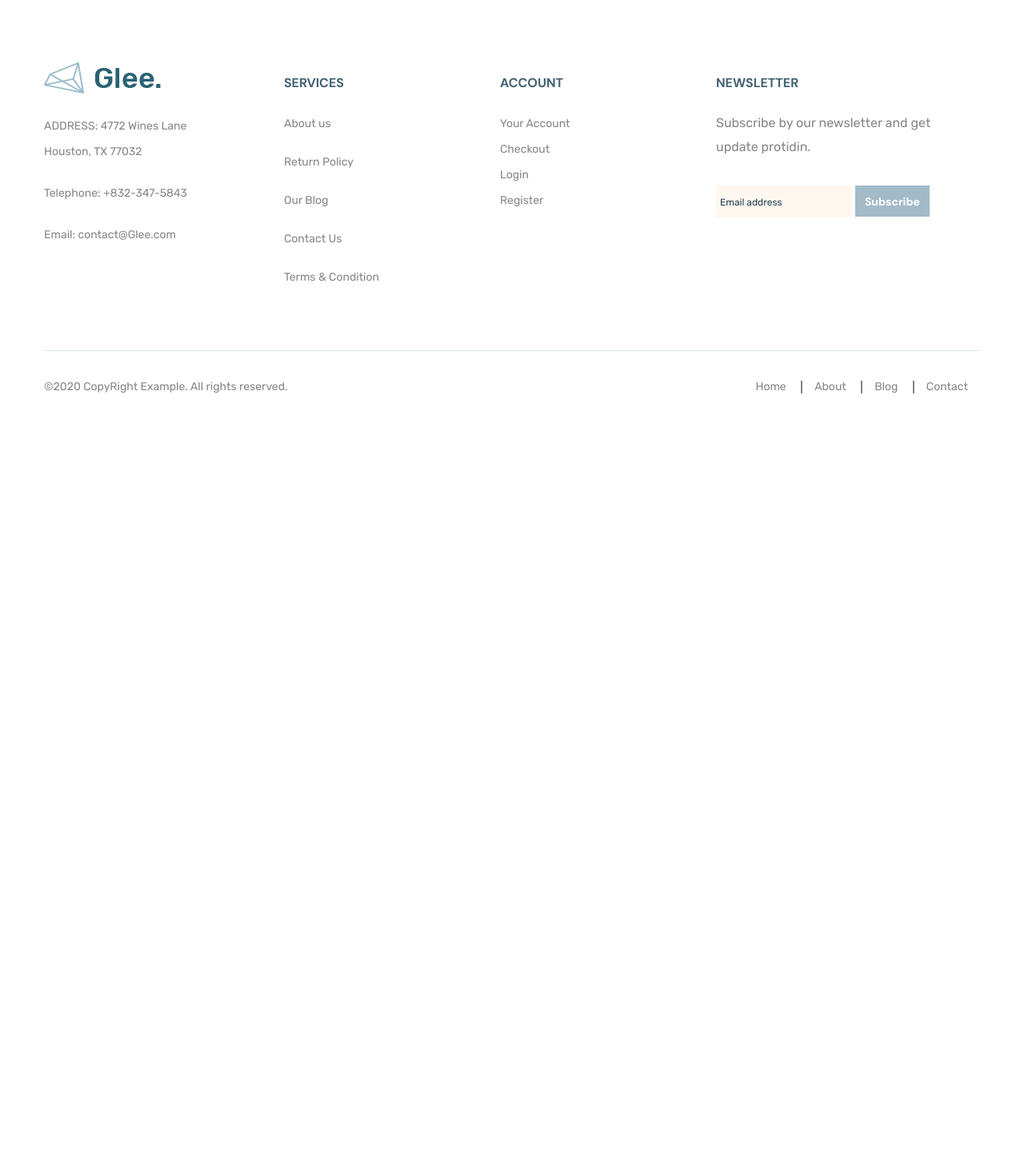
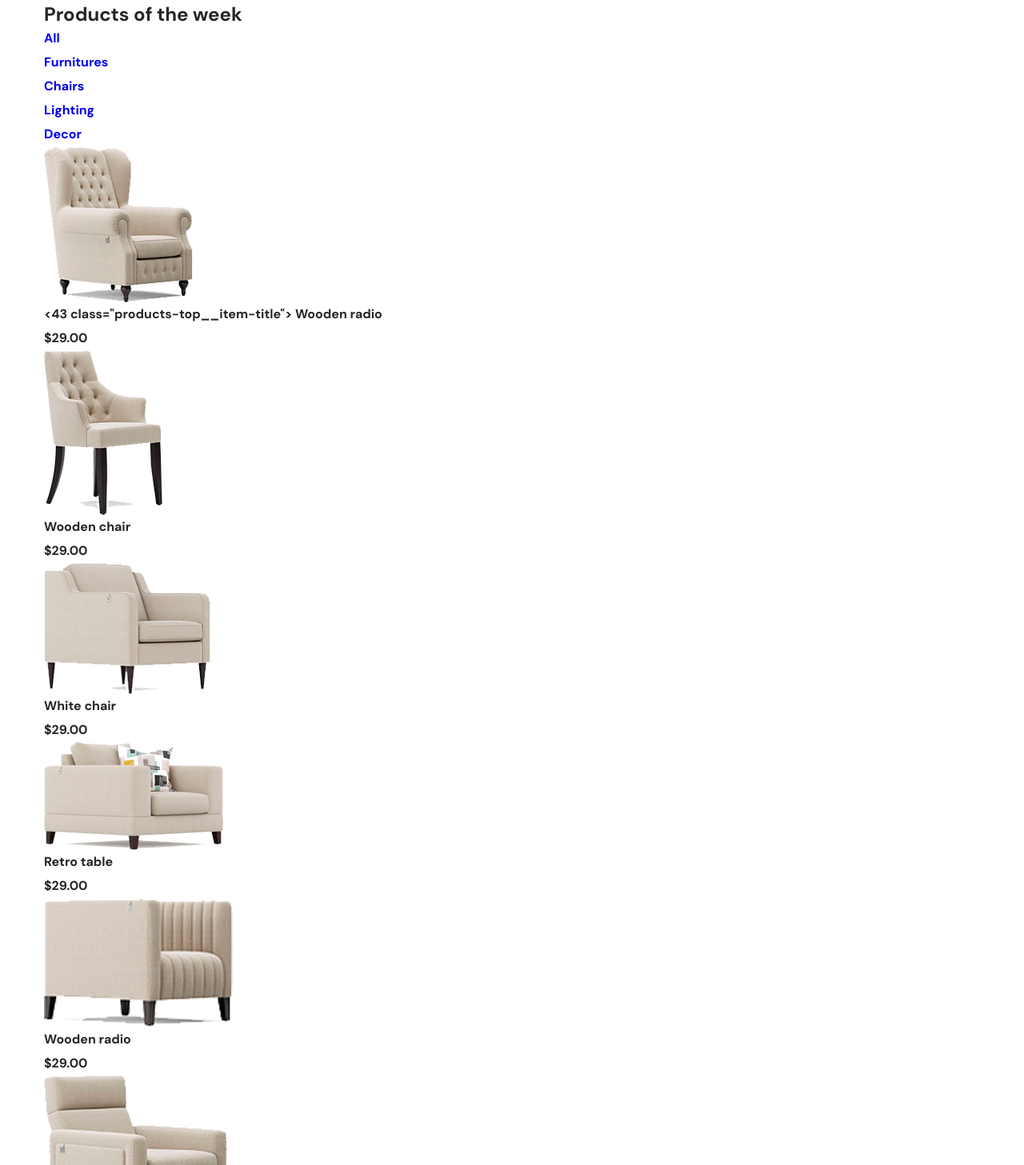
Before and after one commit to AshotaArutunyan/glee, a website: page app/index.html in a window 1280 px wide. Shown: the part 1343-2800 px from the top of the page at 80% size. Before the commit the page ends 1872 px from the top, so only its background shows below. Drawn offline with nearby package versions, Linux system fonts and the light colour scheme; files that its build step writes are made by us from their sources.

Commit message:
added html code products block

```diff
--- a/app/index.html
+++ b/app/index.html
@@ -143,6 +143,141 @@
         </div>
       </div>
     </section>
+    <sevtion class="products">
+      <div class="container-small">
+        <div class="products-top">
+          <h2 class="products-top__title">
+            Products of the week
+          </h2>
+          <ul class="products-top__list">
+            <li class="products-top__list-item">
+              <a class="products-top__filter" href="#">
+                All
+              </a>
+            </li>
+            <li class="products-top__item">
+              <a class="products-top__filter" href="#">
+                Furnitures
+              </a>
+            </li>
+            <li class="products-top__item">
+              <a class="products-top__filter" href="#">
+                Chairs
+              </a>
+            </li>
+            <li class="products-top__item">
+              <a class="products-top__filter" href="#">
+                Lighting
+              </a>
+            </li>
+            <li class="products-top__item">
+              <a class="products-top__filter" href="#">
+                Decor
+              </a>
+            </li>
+          </ul>
+          <div class="products-top__items">
+            <div class="products-top__item">
+              <img class="products-top__img" src="images/products/product1.png" alt="">
+              <43 class="products-top__item-title">
+                Wooden radio
+              </43>
+              <p class="products-top__item-price">
+                $29.00
+              </p>
+            </div>
+            <div class="products-top__item">
+              <img class="products-top__img" src="images/products/product2.png" alt="">
+              <h4 class="products-top__item-title">
+                Wooden chair
+              </h4>
+              <p class="products-top__item-price">
+                $29.00
+              </p>
+            </div>
+            <div class="products-top__item">
+              <img class="products-top__img" src="images/products/product3.png" alt="">
+              <h4 class="products-top__item-title">
+                White chair
+              </h4>
+              <p class="products-top__item-price">
+                $29.00
+              </p>
+            </div>
+            <div class="products-top__item">
+              <img class="products-top__img" src="images/products/product4.png" alt="">
+              <h4 class="products-top__item-title">
+                Retro table
+              </h4>
+              <p class="products-top__item-price">
+                $29.00
+              </p>
+            </div>
+            <div class="products-top__item">
+              <img class="products-top__img" src="images/products/product5.png" alt="">
+              <h4 class="products-top__item-title">
+                Wooden radio
+              </h4>
+              <p class="products-top__item-price">
+                $29.00
+              </p>
+            </div>
+            <div class="products-top__item">
+              <img class="products-top__img" src="images/products/product6.png" alt="">
+              <h4 class="products-top__item-title">
+                Wooden chair
+              </h4>
+              <p class="products-top__item-price">
+                $29.00
+              </p>
+            </div>
+            <div class="products-top__item">
+              <img class="products-top__img" src="images/products/product7.png" alt="">
+              <h4 class="products-top__item-title">
+                Wooden chair
+              </h4>
+              <p class="products-top__item-price">
+                $29.00
+              </p>
+            </div>
+            <div class="products-top__item">
+              <img class="products-top__img" src="images/products/product8.png" alt="">
+              <h4 class="products-top__item-title">
+                Retro table
+              </h4>
+              <p class="products-top__item-price">
+                $29.00
+              </p>
+            </div>
+          </div>
+        </div>
+      </div>
+      <div class="container">
+        <div class="products-bottom">
+          <div class="products-bottom__item">
+            <img class="products-bottom-img" src="images/products/luminaire1.png" alt="">
+            <h3 class="products-bottom__title">
+              Mirum Notare Tellus
+            </h3>
+            <p class="products-bottom__text">
+              LEDCornBulb Lamp 5W 7W 10W 12W 15W E26 E27LEDCornLight
+            </p>
+            <a class="products-bottom__btn" href="#">View More</a>
+          </div>
+          <div class="products-bottom__item">
+            <img class="products-bottom-img" src="images/products/luminaire2.png" alt="">
+            <h3 class="products-bottom__title">
+              MMalesuada Tempor
+              Euismod
+            </h3>
+            <p class="products-bottom__text">
+              50W 8000lm Compact Size for HID StreetLightReplacementLEDCornLight
+            </p>
+            <a class="products-bottom__btn" href="#">View More</a>
+          </div>
+        </div>
+      </div>
+    </sevtion>
   </main>
 
   <footer class="footetr">
```
Also changed, not shown: app/images/products/luminaire1.png (added), app/images/products/luminaire2.png (added), app/images/products/product1.png (added), app/images/products/product2.png (added), app/images/products/product3.png (added), app/images/products/product4.png (added), app/images/products/product5.png (added), app/images/products/product6.png (added), app/images/products/product7.png (added), app/images/products/product8.png (added).
